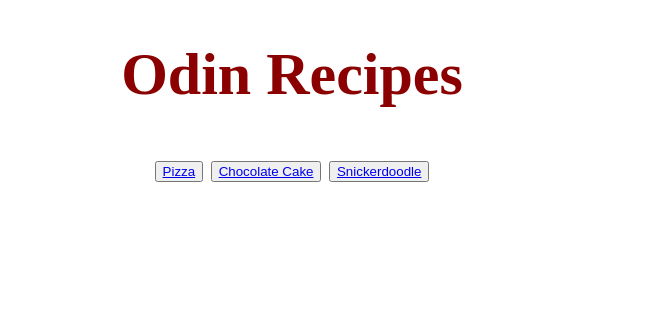
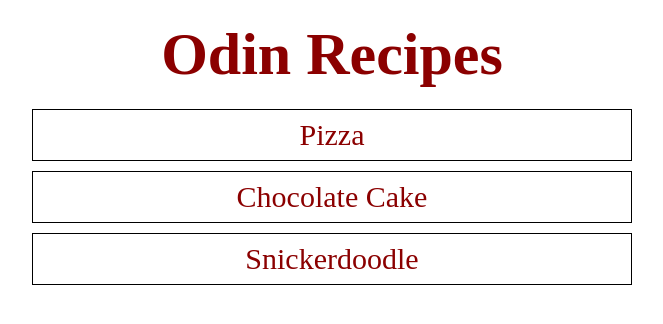
Before and after one commit to jamiealexher/odin-recipes, a plain HTML site: page index.html in a window 1280 px wide. Shown: the whole page, without its empty margins (348-1011 px from the left). Drawn offline with Linux system fonts and the light colour scheme.

Commit message:
HTML and CSS edited to accommodate block/inline
Block inline element behaviors learned, recipe website was updated
taking this new knowledge into account

```diff
--- a/index.html
+++ b/index.html
@@ -10,9 +10,9 @@
     <body>
         <h1>Odin Recipes</h1>
         <ul class="recipe-links">
-            <button><a href="./recipes/pizza.html" target="_blank" rel="noopener noreferrer">Pizza</a></button>
-            <button><a href="./recipes/chocolate-cake.html" target="_blank" rel="noopener noreferrer">Chocolate Cake</a></button>
-            <button><a href="./recipes/snickerdoodle.html" target="_blank" rel="noopener noreferrer">Snickerdoodle</a></button>
+            <a href="./recipes/pizza.html" target="_blank" rel="noopener noreferrer" class="recipe-links">Pizza</a>
+            <a href="./recipes/chocolate-cake.html" target="_blank" rel="noopener noreferrer" class="recipe-links">Chocolate Cake</a>
+            <a href="./recipes/snickerdoodle.html" target="_blank" rel="noopener noreferrer" class="recipe-links">Snickerdoodle</a>
         </ul>
     </body>
 </html>
--- a/styles.css
+++ b/styles.css
@@ -1,8 +1,16 @@
+
+* {
+    box-sizing: border-box;
+    width: 600px;
+    margin: auto;
+}
 
 h1 {
     font-size: 60px;
     color: darkred;
     text-align: center;
+    margin: 20px;
+    padding-left: 40px;
 }
 
 .food-image {
@@ -17,9 +25,15 @@ h1 {
 }
 
 .recipe-links {
+    font-size: 30px;
+    text-decoration: none;
     text-align: center;
-    font-size: 30px;
-    list-style: none;
-    padding: 0;
-    margin: 0;
 }
+
+a {
+    border: 1px solid black;
+    padding: 8px;
+    color: darkred;
+    margin: 10px 0px;
+    display: block;
+}
```
